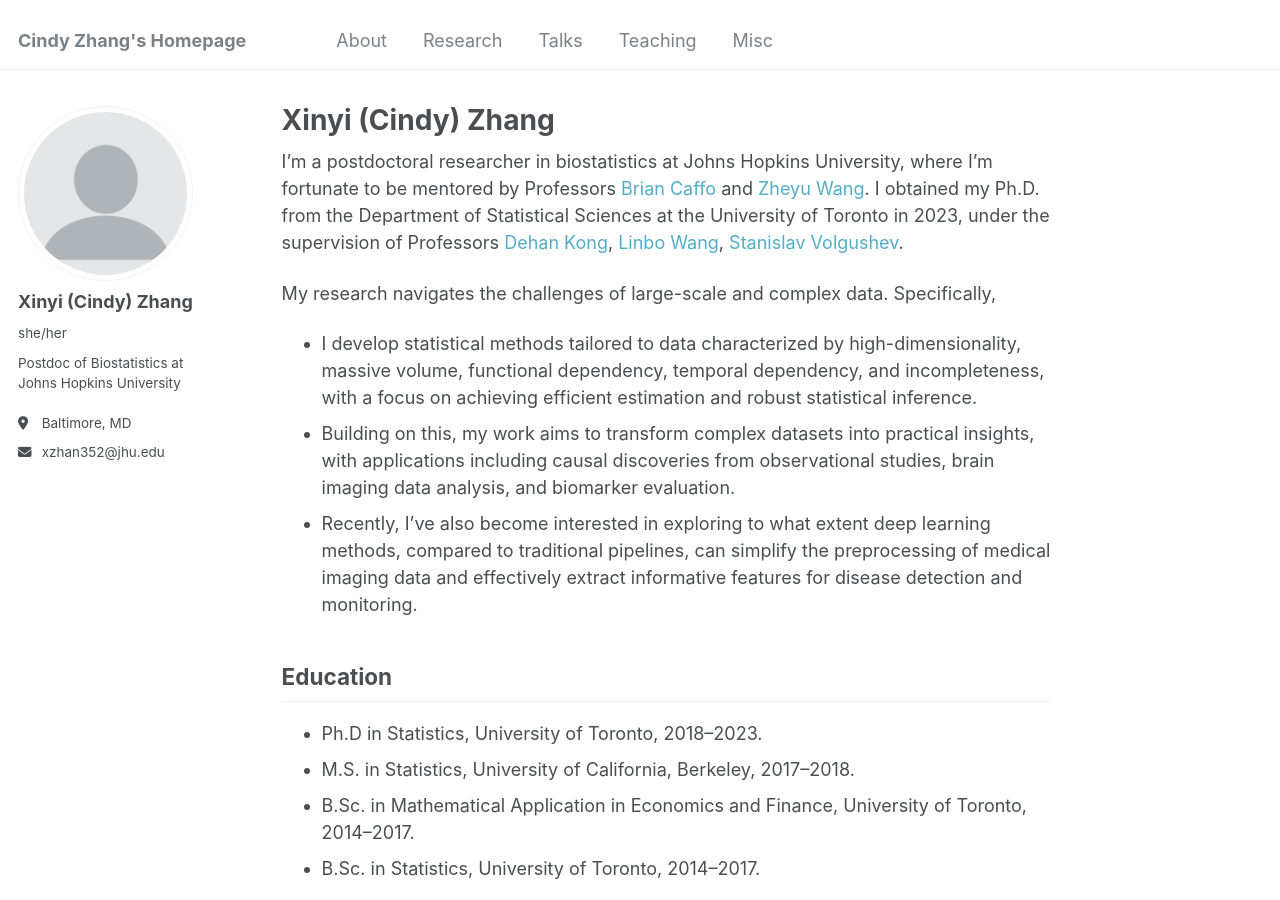
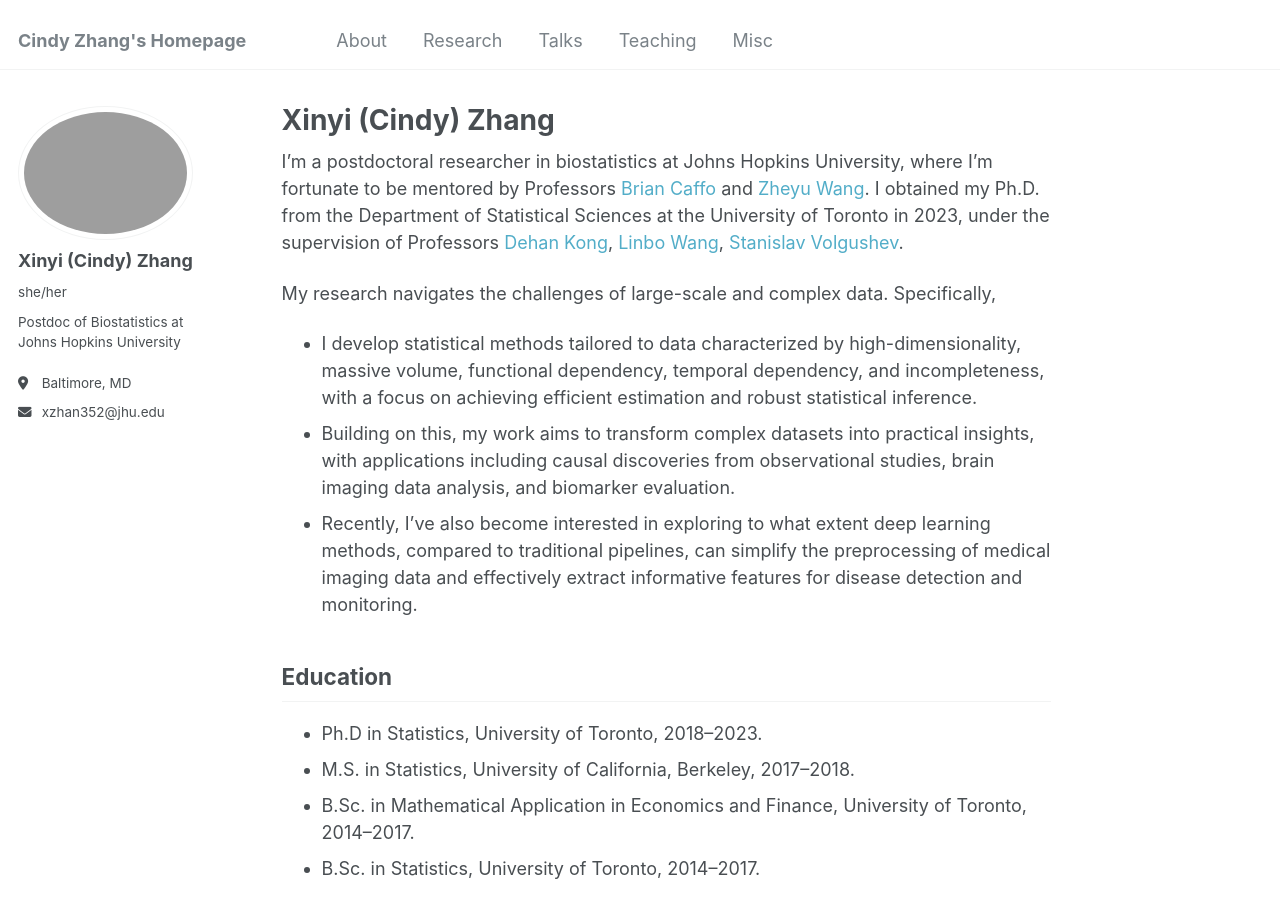
Before and after one commit to cindyxyiZhang/cindyxyiZhang.github.io, a Jekyll site: the page built from _pages/about.md, in a window 1280 px wide and 900 px high. Built offline with Jekyll 4.4.1, drawn with Linux system fonts in a browser that asks for light colours.

Commit message:
Add files via upload

```diff
--- a/_config.yml
+++ b/_config.yml
@@ -21,7 +21,7 @@ repository               : "cindyxyiZhang/cindyxyiZhang.github.io"
 #               Additional customization can be done by editing /_includes/author-profile.html
 author:
   # Biographic information
-  avatar           : "profile.png"
+  avatar           : "XYZ_cropped2.png"
   name             : "Xinyi (Cindy) Zhang"
   pronouns         : "she/her"
   bio              : "Postdoc of Biostatistics at Johns Hopkins University"
```
